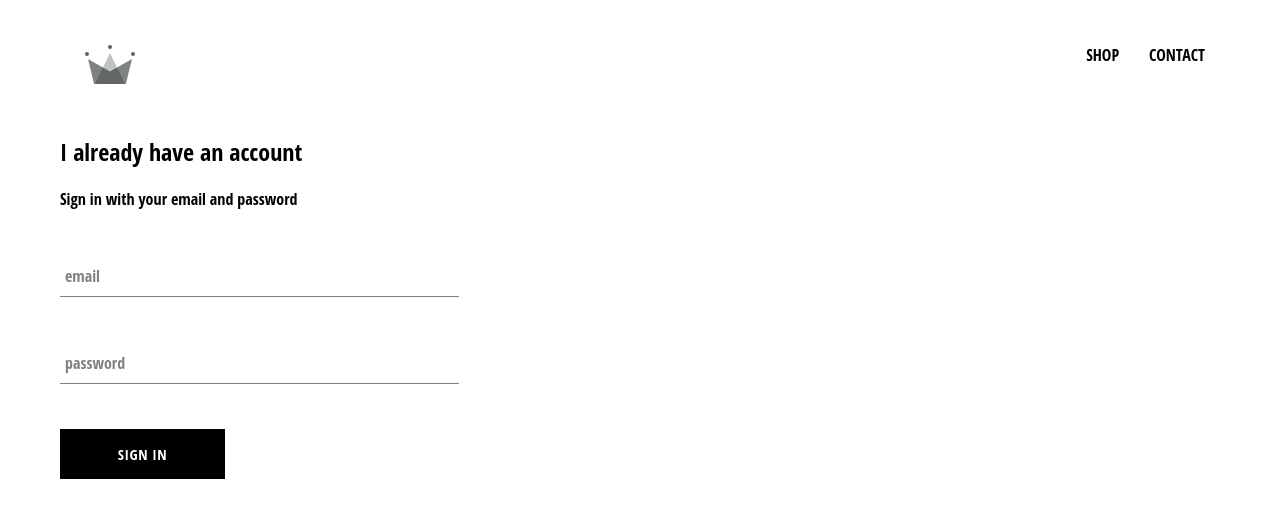
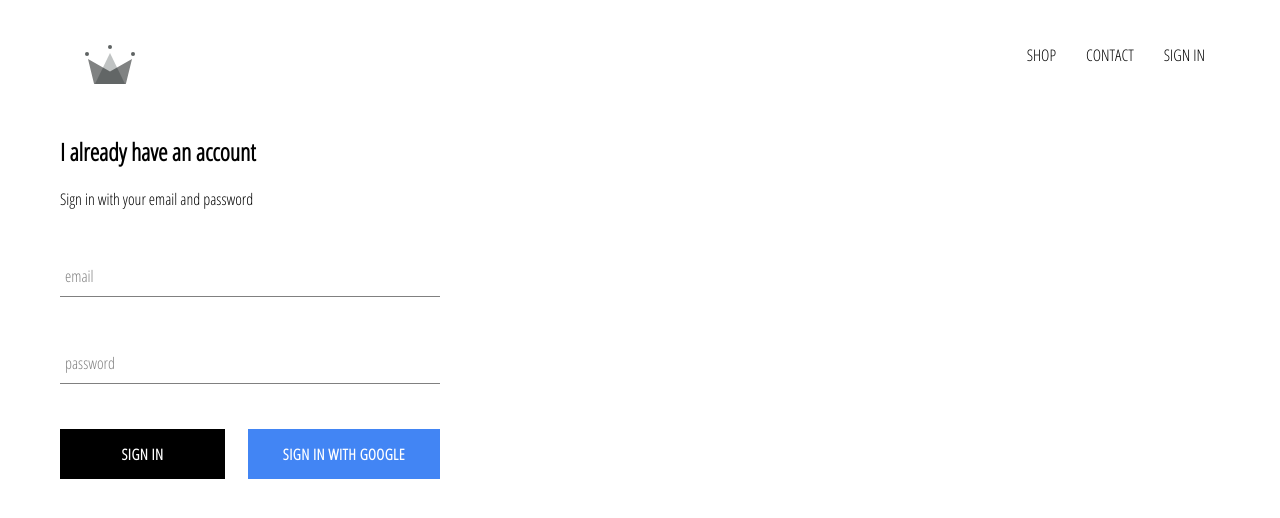
Before and after one commit to behnamizadii/crwn-clothing, a React (Create React App) app: page /signin in a window 1280 px wide. Shown: the top 518 px of the page. Built offline with nearby package versions, Linux system fonts and the light colour scheme; no server answers.

Commit message:
integrated firebase, created sign in with google

```diff
--- a/package.json
+++ b/package.json
@@ -6,6 +6,7 @@
     "@testing-library/jest-dom": "^4.2.4",
     "@testing-library/react": "^9.3.2",
     "@testing-library/user-event": "^7.1.2",
+    "firebase": "^7.14.1",
     "node-sass": "^4.13.1",
     "react": "^16.13.1",
     "react-dom": "^16.13.1",
--- a/public/index.html
+++ b/public/index.html
@@ -15,7 +15,10 @@
       user's mobile device or desktop. See https://developers.google.com/web/fundamentals/web-app-manifest/
     -->
     <link rel="manifest" href="%PUBLIC_URL%/manifest.json" />
-    <link href="https://fonts.googleapis.com/css2?family=Open+Sans+Condensed&display=swap" rel="stylesheet">
+        <link
+      href="https://fonts.googleapis.com/css?family=Open+Sans+Condensed:300"
+      rel="stylesheet"
+    />
     <!--
       Notice the use of %PUBLIC_URL% in the tags above.
       It will be replaced with the URL of the `public` folder during the build.
--- a/src/App.css
+++ b/src/App.css
@@ -7,3 +7,7 @@
 	text-decoration: none;
 	color: black;
 }
+
+* {
+	box-sizing: border-box;
+}
--- a/src/App.js
+++ b/src/App.js
@@ -6,6 +6,7 @@
 import './App.css';
 import SignInAndSignUp from './pages/sing-in-and-sign-up/sing-in-and-sign-up.component';
 import HomePage from './pages/homepage/homepage.component';
+import { auth } from './firebase/firebase.utils';
 
 const HatsPage = () => (
 	<div>
@@ -13,10 +14,31 @@
 	</div>
 );
 
-function App() {
+class App extends React.Component {
+	constructor(props) {
+		super(props);
+
+		this.state = {
+			currentUser: null
+		};
+	}
+
+	unsubscribeFromAuth = null;
+
+	componentDidMount() {
+		auth.onAuthStateChanged((user) => {
+			this.setState({ currentUser: user });
+		});
+	}
+
+	componentWillUnmount() {
+		this.unsubscribeFromAuth();
+	}
+
+	render() {
 		return (
 			<div>
-			<Header />
+				<Header currentUser={this.state.currentUser} />
 				<Switch>
 					<Route exact path='/' component={HomePage} />
 					<Route path='/shop' component={ShopPage} />
@@ -25,5 +47,6 @@
 			</div>
 		);
 	}
+}
 
 export default App;
--- a/src/components/custom-button/custom-button.component.jsx
+++ b/src/components/custom-button/custom-button.component.jsx
@@ -2,8 +2,8 @@
 
 import './custom-button.styles.scss';
 
-const CustomButton = ({ children, ...otherProps }) => (
-	<button className='custom-button' {...otherProps}>
+const CustomButton = ({ children, isGoogleSignIn, ...otherProps }) => (
+	<button className={`${isGoogleSignIn ? 'google-sign-in' : ''} custom-button`} {...otherProps}>
 		{children}
 	</button>
 );
--- a/src/components/custom-button/custom-button.styles.scss
+++ b/src/components/custom-button/custom-button.styles.scss
@@ -9,7 +9,7 @@
 	background-color: black;
 	color: white;
 	text-transform: uppercase;
-	font-family: 'Open Sans Condensed';
+	font-family: 'Open Sans Condensed', sans-serif;
 	font-weight: bolder;
 	border: none;
 	cursor: pointer;
@@ -19,4 +19,14 @@
 		color: black;
 		border: 1px solid black;
 	}
+
+	&.google-sign-in {
+		background-color: #4285f4;
+		color: white;
+	}
+
+	&:hover {
+		background-color: #357ae8;
+		border: none;
+	}
 }
--- a/src/components/header/header.component.jsx
+++ b/src/components/header/header.component.jsx
@@ -3,9 +3,11 @@
 
 import { ReactComponent as Logo } from '../../assets/crown.svg';
 
+import { auth } from '../../firebase/firebase.utils';
+
 import './header.styles.scss';
 
-const Header = () => (
+const Header = ({ currentUser }) => (
 	<div className='header'>
 		<Link className='logo-container' to='/'>
 			<Logo className='logo' />
@@ -17,6 +19,15 @@
 			<Link className='option' to='/shop'>
 				CONTACT
 			</Link>
+			{currentUser ? (
+				<div className='option' onClick={() => auth.signOut()}>
+					SIGN OUT
+				</div>
+			) : (
+				<Link className='option' to='/signin'>
+					SIGN IN
+				</Link>
+			)}
 		</div>
 	</div>
 );
--- a/src/components/header/header.styles.scss
+++ b/src/components/header/header.styles.scss
@@ -20,6 +20,7 @@
 
 		.option {
 			padding: 10px 15px;
+			cursor: pointer;
 		}
 	}
 }
--- a/src/components/sign-in/sign-in.component.jsx
+++ b/src/components/sign-in/sign-in.component.jsx
@@ -2,6 +2,7 @@
 
 import FormInput from '../form-input/form-input.component';
 import CustomButton from '../custom-button/custom-button.component';
+import { signInWithGoogle } from '../../firebase/firebase.utils';
 
 import './sign-in.styles.scss';
 
@@ -50,7 +51,13 @@
 						label='password'
 						required
 					/>
-					<CustomButton type='submit'> Sign in </CustomButton>
+					<div className='buttons'>
+						<CustomButton type='submit'> Sign in </CustomButton>
+						<CustomButton onClick={signInWithGoogle} isGoogleSignIn>
+							{' '}
+							Sign in with Google{' '}
+						</CustomButton>
+					</div>
 				</form>
 			</div>
 		);
--- a/src/components/sign-in/sign-in.styles.scss
+++ b/src/components/sign-in/sign-in.styles.scss
@@ -1,9 +1,14 @@
 .sign-in {
-	width: 30vw;
+	width: 380px;
 	display: flex;
 	flex-direction: column;
 
 	.title {
 		margin: 10px 0;
 	}
+
+	.buttons {
+		display: flex;
+		justify-content: space-between;
+	}
 }
--- /dev/null
+++ b/src/firebase/firebase.utils.js
@@ -0,0 +1,25 @@
+import firebase from 'firebase/app';
+import 'firebase/firestore';
+import 'firebase/auth';
+
+const config = {
+	apiKey: 'AIzaSyAmlje0rbfAFIPqxu3wUwAlQCFCYzR86KA',
+	authDomain: 'crwn-db-e47cb.firebaseapp.com',
+	databaseURL: 'https://crwn-db-e47cb.firebaseio.com',
+	projectId: 'crwn-db-e47cb',
+	storageBucket: 'crwn-db-e47cb.appspot.com',
+	messagingSenderId: '163218174151',
+	appId: '1:163218174151:web:8a8f932ce9eca0e420cee2'
+};
+
+firebase.initializeApp(config);
+
+export const auth = firebase.auth();
+export const firestore = firebase.firestore();
+
+const provider = new firebase.auth.GoogleAuthProvider();
+provider.setCustomParameters({ prompt: 'select_account' });
+
+export const signInWithGoogle = () => auth.signInWithPopup(provider);
+
+export default firebase;
```
Also changed, not shown: 1 other file (tests, documents, lock files or other folders). Lines whose indentation alone changed are shown as unchanged.
